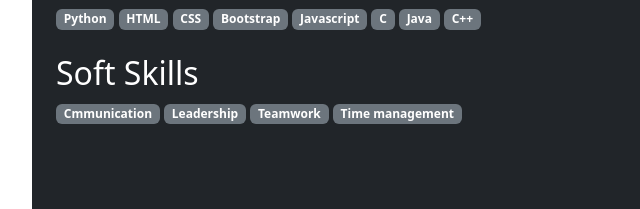
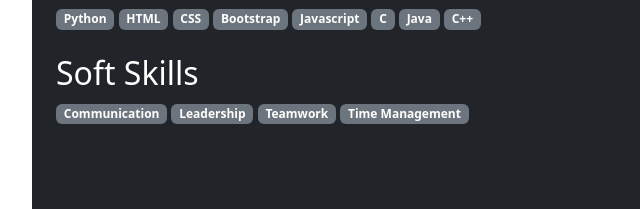
Before and after one commit to ShaswataG/portfolio, a plain HTML site: page index.html in a window 1280 px wide. Shown: the part 1157-1366 px from the top of the page, 108-748 px from the left. Drawn offline with nearby package versions, Linux system fonts and the light colour scheme.

Commit message:
spelling mistakes corrected

```diff
--- a/index.html
+++ b/index.html
@@ -135,10 +135,10 @@
                     <br />
 
                     <h2>Soft Skills</h2>
-                    <span class="badge text-bg-secondary">Cmmunication</span>
+                    <span class="badge text-bg-secondary">Communication</span>
                     <span class="badge text-bg-secondary">Leadership</span>
                     <span class="badge text-bg-secondary">Teamwork</span>
-                    <span class="badge text-bg-secondary">Time management</span>
+                    <span class="badge text-bg-secondary">Time Management</span>
                 </div>
 
                 </p>
```
